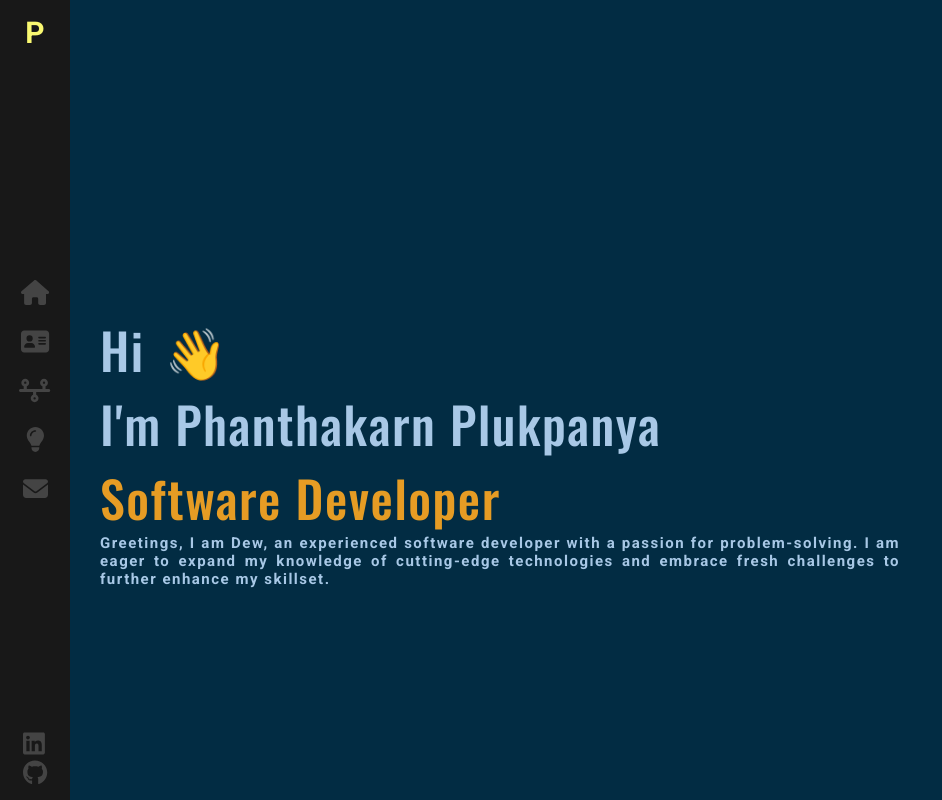
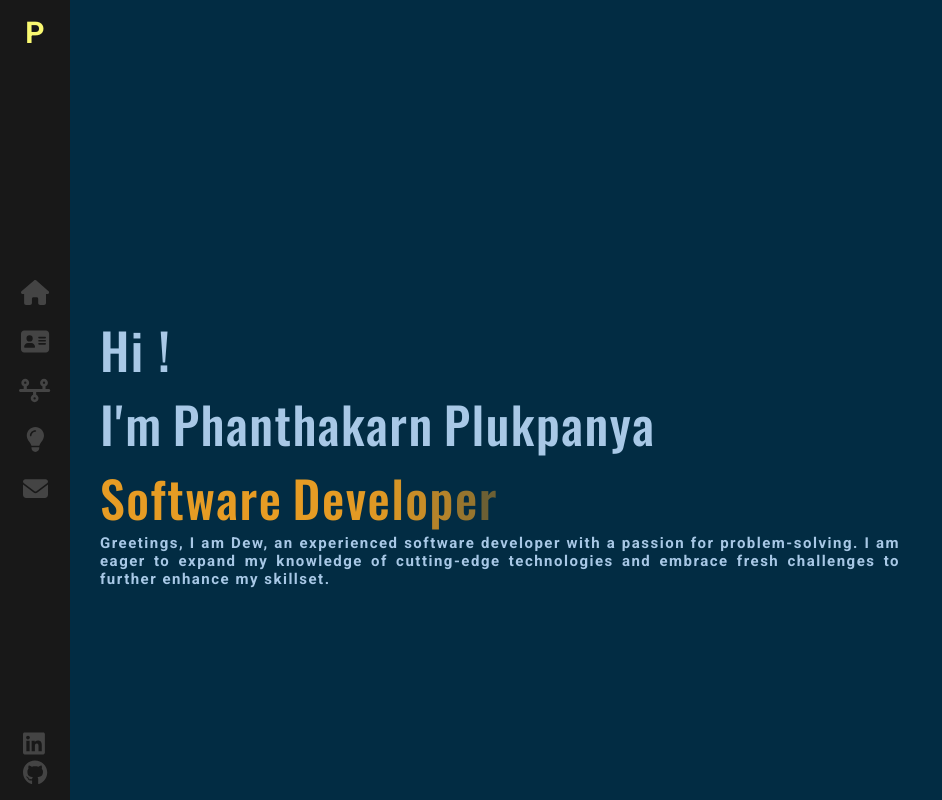
Before and after one commit to phanthakarnp1997/react-portfolio, a React (Vite) app: page / in a window 1280 px wide. Shown: the whole page, without its empty margins (0-942 px from the left). Built offline with nearby package versions, Linux system fonts and the light colour scheme.

Commit message:
feat: implement text-animated

```diff
--- /dev/null
+++ b/src/components/AnimateText/index.jsx
@@ -0,0 +1,16 @@
+import "./index.scss";
+import React from "react";
+
+export default function AnimateText({ letterClass, text, idx }) {
+  const letters = text.split("");
+
+  return (
+    <div>
+      {letters.map((letter, charIndex) => (
+        <span key={charIndex} className={`${letterClass} _${charIndex + idx}`}>
+          {letter}
+        </span>
+      ))}
+    </div>
+  );
+}
--- /dev/null
+++ b/src/components/AnimateText/index.scss
@@ -0,0 +1,29 @@
+@use "sass:math";
+
+.text-animate {
+  display: inline-block;
+  opacity: 0;
+  animation: bounceIn;
+  animation-duration: 1s;
+  animation-delay: 1s;
+  animation-fill-mode: forwards;
+  min-width: 10px;
+}
+
+@for $i from 1 through 100 {
+  .text-animate._#{$i} {
+    animation-delay: #{math.div($i, 10)}s;
+    // &:hover {
+    //   color: yellow;
+    // }
+  }
+}
+
+@keyframes bounceIn {
+  0% {
+    opacity: 0;
+  }
+  100% {
+    opacity: 1;
+  }
+}
--- a/src/components/Home/index.jsx
+++ b/src/components/Home/index.jsx
@@ -1,16 +1,22 @@
 import "./index.scss";
-import React from "react";
+import React, { useState } from "react";
+import AnimateText from "../AnimateText";
 
 export default function Home() {
+  const [letterClass, setLetterClass] = useState("text-animate");
+  const name = "I'm Phanthakarn Plukpanya";
+  const rolename = "Software Developer";
+
   return (
     <div className="home-page">
       <div className="information">
-        <span>Hi</span>
-        <span className="emoji-animation wave"></span>
-        <p>I'm Phanthakarn Plukpanya </p>
-        <p className="role">Software Developer</p>
+        <div className={`${letterClass} _5`}>Hi !</div>
+        <AnimateText idx={10} letterClass={letterClass} text={name} />
+        <div className="role">
+          <AnimateText idx={35} letterClass={letterClass} text={rolename} />
+        </div>
       </div>
-      <div className="description">
+      <div className={`description`}>
         <h2>
           Greetings, I am Dew, an experienced software developer with a passion
           for problem-solving. I am eager to expand my knowledge of cutting-edge
--- a/src/components/Home/index.scss
+++ b/src/components/Home/index.scss
@@ -44,3 +44,23 @@
     content: var(--emoji);
   }
 }
+
+.bounce {
+  animation: bounce2 2s ease infinite;
+}
+
+@keyframes bounce2 {
+  0%,
+  20%,
+  50%,
+  80%,
+  100% {
+    transform: translateY(0);
+  }
+  40% {
+    transform: translateY(-30px);
+  }
+  60% {
+    transform: translateY(-15px);
+  }
+}
```
